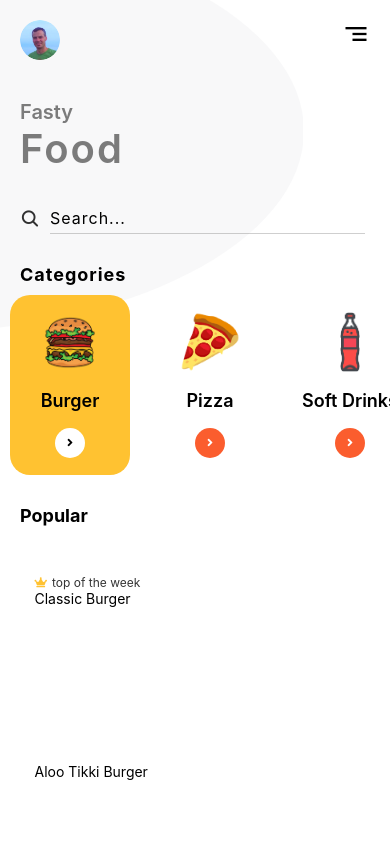
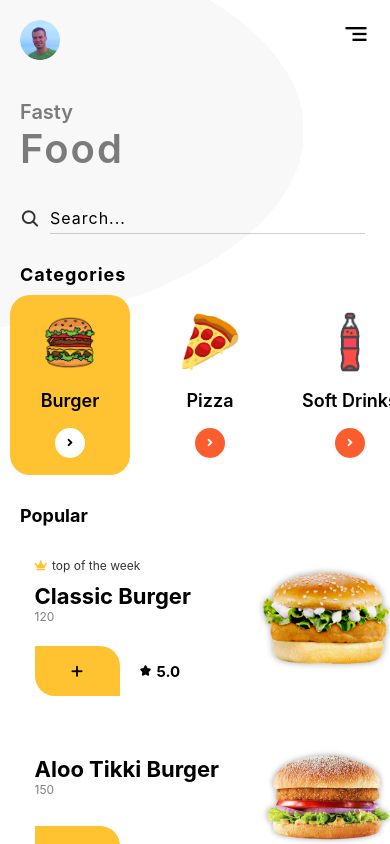
Before and after one commit to Saoa35/FastyFood, a React Native app: screen /home in a window 390 px wide. Built offline with nearby package versions, Linux system fonts and the light colour scheme.

Commit message:
+ created FullItem component

```diff
--- a/App.tsx
+++ b/App.tsx
@@ -2,6 +2,7 @@ import {NavigationContainer} from '@react-navigation/native';
 import {createNativeStackNavigator} from '@react-navigation/native-stack';
 import React from 'react';
 import Home from './src/components/Home';
+import FullItem from './src/components/FullItem';
 
 function App(): JSX.Element {
   const Stack = createNativeStackNavigator();
@@ -10,6 +11,7 @@ function App(): JSX.Element {
     <NavigationContainer>
       <Stack.Navigator screenOptions={{headerShown: false}}>
         <Stack.Screen name="home" component={Home} />
+        <Stack.Screen name="fullItem" component={FullItem} />
       </Stack.Navigator>
     </NavigationContainer>
   );
--- /dev/null
+++ b/src/components/FullItem.tsx
@@ -0,0 +1,11 @@
+import {View, Text} from 'react-native';
+
+function FullItem() {
+  return (
+    <View>
+      <Text>Full Item</Text>
+    </View>
+  );
+}
+
+export default FullItem;
--- a/src/components/Home.tsx
+++ b/src/components/Home.tsx
@@ -13,15 +13,19 @@ import {COLORS, Categories} from '../database/items';
 import Material from 'react-native-vector-icons/MaterialIcons';
 import Ionicons from 'react-native-vector-icons/Ionicons';
 import FontAwesome from 'react-native-vector-icons/FontAwesome5';
-import {Category} from '../@types/inrefaces';
+import Entypo from 'react-native-vector-icons/Entypo';
+import AntDesign from 'react-native-vector-icons/AntDesign';
+import {Category, Item} from '../@types/inrefaces';
 
-const Home: React.FC = () => {
+const Home: React.FC = ({navigation}) => {
   const [currentSelected, setCurrentSelected] = useState(0);
 
-  const renderItems = (data, index) => {
+  const renderItems = (data: Item, index: number) => {
     return (
       <TouchableOpacity
+        onPress={() => navigation.push('fullItem')}
         key={index}
+        activeOpacity={0.7}
         style={{
           width: '100%',
           height: 180,
@@ -62,7 +66,59 @@ const Home: React.FC = () => {
                 top of the week
               </Text>
             </View>
-            <Text>{data.name}</Text>
+            <Text
+              style={{
+                fontSize: 22,
+                color: COLORS.black,
+                fontWeight: 'bold',
+                paddingTop: 10,
+              }}>
+              {data.name}
+            </Text>
+            <Text style={{fontSize: 12, color: COLORS.black, opacity: 0.5}}>
+              {data.weight}
+            </Text>
+          </View>
+          <View style={{width: 150, height: 150, marginRight: -45}}>
+            <Image
+              source={data.image}
+              style={{width: '100%', height: '100%', resizeMode: 'contain'}}
+            />
+          </View>
+          <View
+            style={{
+              position: 'absolute',
+              bottom: 0,
+              flexDirection: 'row',
+              alignItems: 'center',
+            }}>
+            <View
+              style={{
+                width: 85,
+                height: 50,
+                backgroundColor: COLORS.accent,
+                borderTopRightRadius: 20,
+                borderBottomLeftRadius: 20,
+                justifyContent: 'center',
+                alignItems: 'center',
+              }}>
+              <Entypo name="plus" style={{fontSize: 18, color: COLORS.black}} />
+            </View>
+            <View
+              style={{
+                flexDirection: 'row',
+                alignItems: 'center',
+                marginLeft: 20,
+              }}>
+              <AntDesign
+                name="star"
+                style={{fontSize: 12, color: COLORS.black, paddingRight: 5}}
+              />
+              <Text
+                style={{fontSize: 15, color: COLORS.black, fontWeight: 'bold'}}>
+                {data.rating}
+              </Text>
+            </View>
           </View>
         </View>
       </TouchableOpacity>
@@ -125,7 +181,7 @@ const Home: React.FC = () => {
         height: '100%',
         backgroundColor: COLORS.white,
       }}>
-      <ScrollView>
+      <ScrollView showsVerticalScrollIndicator={false}>
         <View
           style={{
             width: '100%',
@@ -241,6 +297,23 @@ const Home: React.FC = () => {
             Popular
           </Text>
           {Categories[currentSelected].items.map(renderItems)}
+          <TouchableOpacity
+            style={{
+              margin: 30,
+              justifyContent: 'center',
+              alignItems: 'center',
+              opacity: 0.5,
+            }}>
+            <Text
+              style={{
+                fontSize: 16,
+                color: COLORS.black,
+                borderBottomWidth: 1,
+                borderBottomColor: COLORS.black,
+              }}>
+              Load more
+            </Text>
+          </TouchableOpacity>
         </View>
       </ScrollView>
     </View>
```
